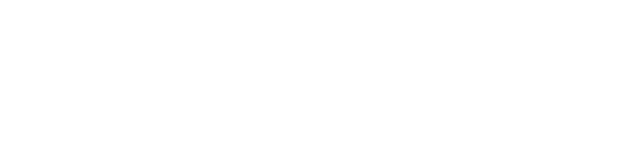
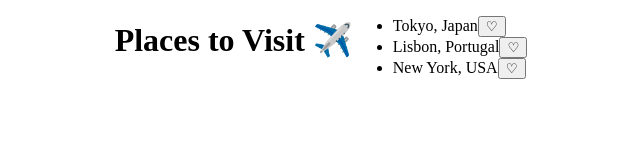
Before and after one commit to miguel1715/javascript-course-classes, a plain HTML site: page 9.3 Lab - Build a Favorite Icon Toggler/index.html in a window 1280 px wide. Shown: the whole page, without its empty margins (319-959 px from the left). Drawn offline with Linux system fonts and the light colour scheme.

Commit message:
9.3 Lab - Build a Favorite Icon Toggler

```diff
--- a/9.3 Lab - Build a Favorite Icon Toggler/index.html
+++ b/9.3 Lab - Build a Favorite Icon Toggler/index.html
@@ -7,6 +7,15 @@
   </head>
 
   <body>
-
+    <div class="main-box">
+      <h1>Places to Visit ✈️</h1>
+      <div class="item-box">
+        <ul class="item-list">
+          <li>Tokyo, Japan<button class="favorite-icon">&#9825;</button></li>
+          <li>Lisbon, Portugal<button class="favorite-icon">&#9825;</button></li>
+          <li>New York, USA<button class="favorite-icon">&#9825;</button></li>
+        </ul>
+      </div>
+    </div>
   </body>
 </html>
--- a/9.3 Lab - Build a Favorite Icon Toggler/styles.css
+++ b/9.3 Lab - Build a Favorite Icon Toggler/styles.css
@@ -0,0 +1,12 @@
+* {
+  box-sizing: border-box;
+}
+
+body {
+  margin: 0;
+}
+
+.main-box {
+  display: flex;
+  justify-content: center
+}
```
